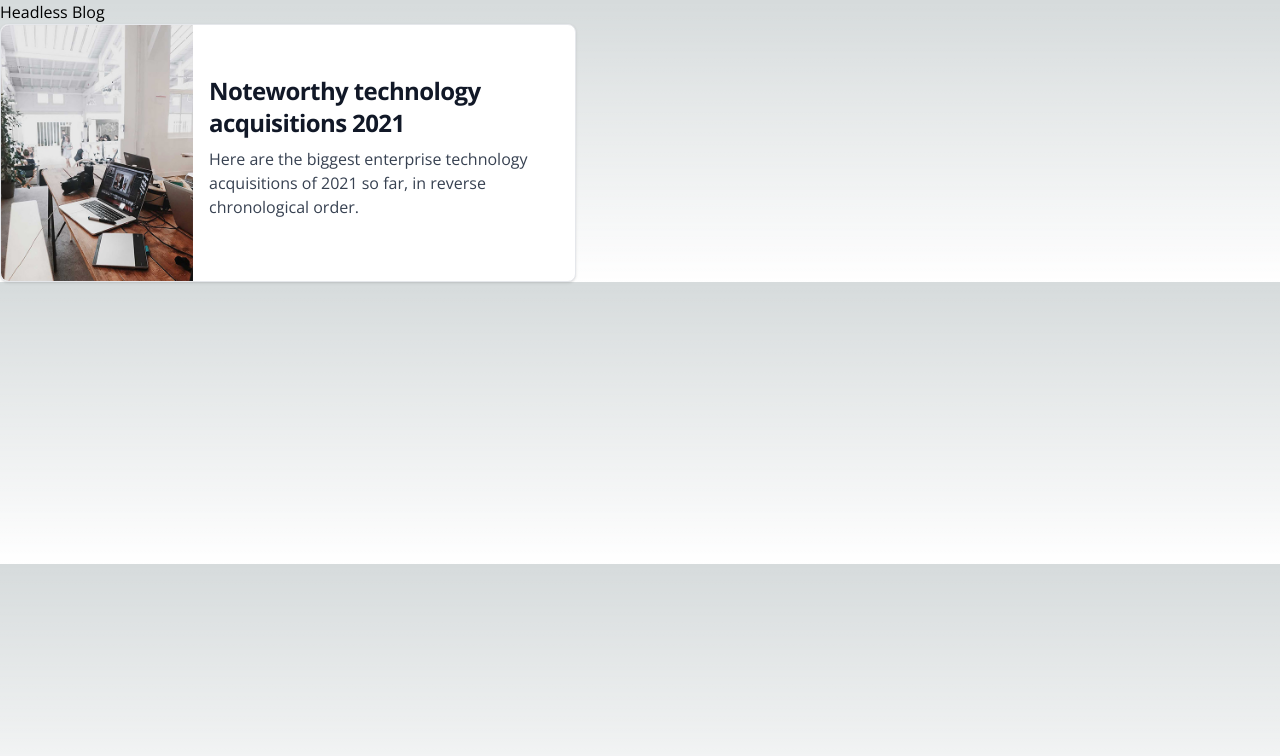
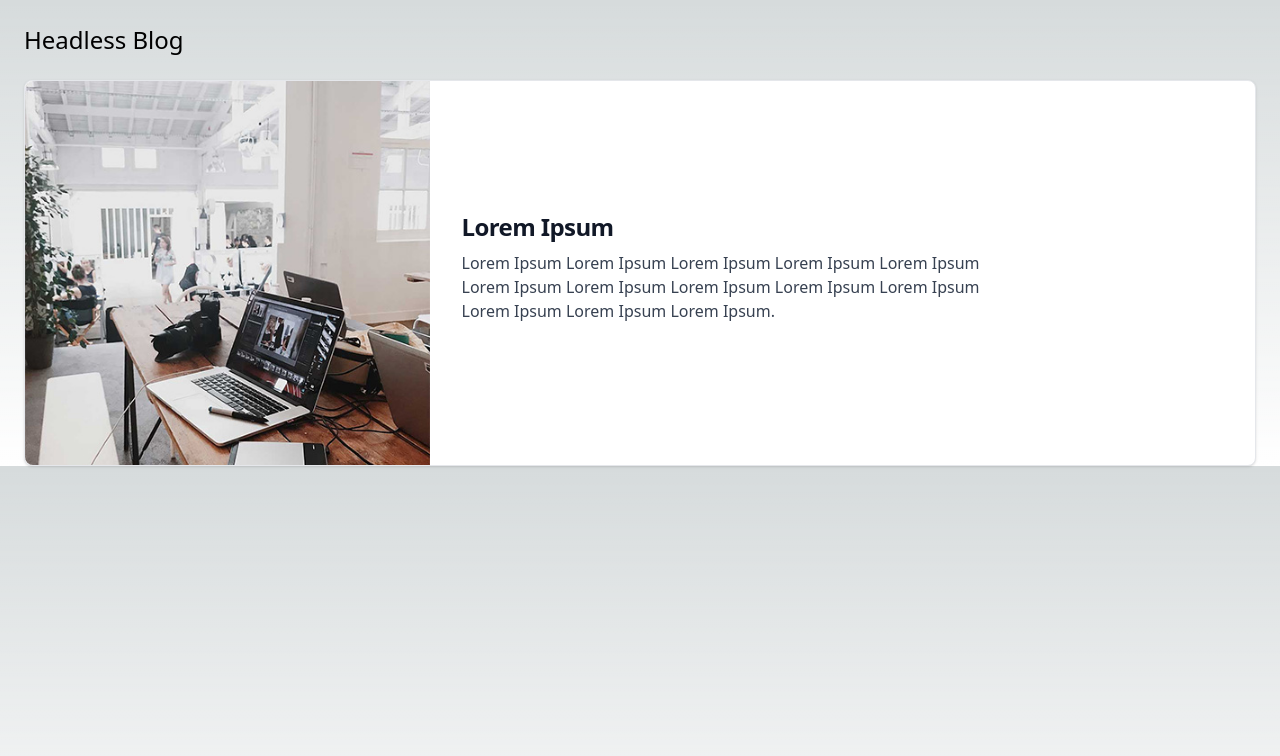
Before and after one commit to ivanurra/headless-blog-canary, a Next.js app: page / in a window 1280 px wide. Shown: the top 756 px of the page. Built offline with nearby package versions, Linux system fonts and the light colour scheme.

Commit message:
feat: card theme

```diff
--- a/src/app/layout.js
+++ b/src/app/layout.js
@@ -1,17 +1,6 @@
 import Header from "@/components/header";
-import { Lato, Open_Sans } from "next/font/google";
 
 import "./globals.css";
-
-const lato = Lato({
-  subsets: ["latin"],
-  weight: ["400", "700", "900"],
-  variable: "--font-lato",
-});
-const openSans = Open_Sans({
-  subsets: ["latin"],
-  variable: "--font-open-sans",
-});
 
 export const metadata = {
   title: "Headless Blog",
@@ -21,9 +10,7 @@ export const metadata = {
 const RootLayout = ({ children }) => {
   return (
     <html lang="en">
-      <body
-        className={`${openSans.className} ${openSans.variable} ${lato.variable}`}
-      >
+      <body>
         <Header />
         {children}
       </body>
--- a/src/components/card/card.js
+++ b/src/components/card/card.js
@@ -1,24 +1,27 @@
 const Card = () => {
   return (
+    <div className="px-6">
       <a
         href="#"
-      class="flex flex-col items-center bg-white border border-gray-200 rounded-lg shadow md:flex-row md:max-w-xl hover:bg-gray-100 dark:border-gray-700 dark:bg-gray-800 dark:hover:bg-gray-700"
+        className="flex flex-col items-center bg-white border border-gray-200 rounded-lg shadow md:flex-row w-full hover:bg-gray-100 dark:border-gray-700 dark:bg-gray-800 dark:hover:bg-gray-700"
       >
         <img
-        class="object-cover w-full rounded-t-lg h-96 md:h-auto md:w-48 md:rounded-none md:rounded-s-lg"
+          className="object-cover w-full rounded-t-lg h-96 md:h-96 md:w-1/3 md:rounded-none md:rounded-l-lg"
           src="image-4.jpg"
           alt=""
         />
-      <div class="flex flex-col justify-between p-4 leading-normal">
-        <h5 class="mb-2 text-2xl font-bold tracking-tight text-gray-900 dark:text-white">
-          Noteworthy technology acquisitions 2021
+        <div className="flex flex-col justify-between p-4 leading-normal w-full md:w-2/3 ml-4">
+          <h5 className="mb-2 text-2xl font-bold tracking-tight text-gray-900 dark:text-white">
+            Lorem Ipsum
           </h5>
-        <p class="mb-3 font-normal text-gray-700 dark:text-gray-400">
-          Here are the biggest enterprise technology acquisitions of 2021 so
-          far, in reverse chronological order.
+          <p className="mb-3 font-normal text-gray-700 dark:text-gray-400 md:w-2/3">
+            Lorem Ipsum Lorem Ipsum Lorem Ipsum Lorem Ipsum Lorem Ipsum Lorem
+            Ipsum Lorem Ipsum Lorem Ipsum Lorem Ipsum Lorem Ipsum Lorem Ipsum
+            Lorem Ipsum Lorem Ipsum.
           </p>
         </div>
       </a>
+    </div>
   );
 };
 
--- a/src/components/header.js
+++ b/src/components/header.js
@@ -1,9 +1,7 @@
 const Header = () => {
   return (
-    <header>
-      <div className="container">
-        <h1>Headless Blog</h1>
-      </div>
+    <header className="m-6">
+      <div className="text-2xl">Headless Blog</div>
     </header>
   );
 };
```
Lines whose indentation alone changed are shown as unchanged.
